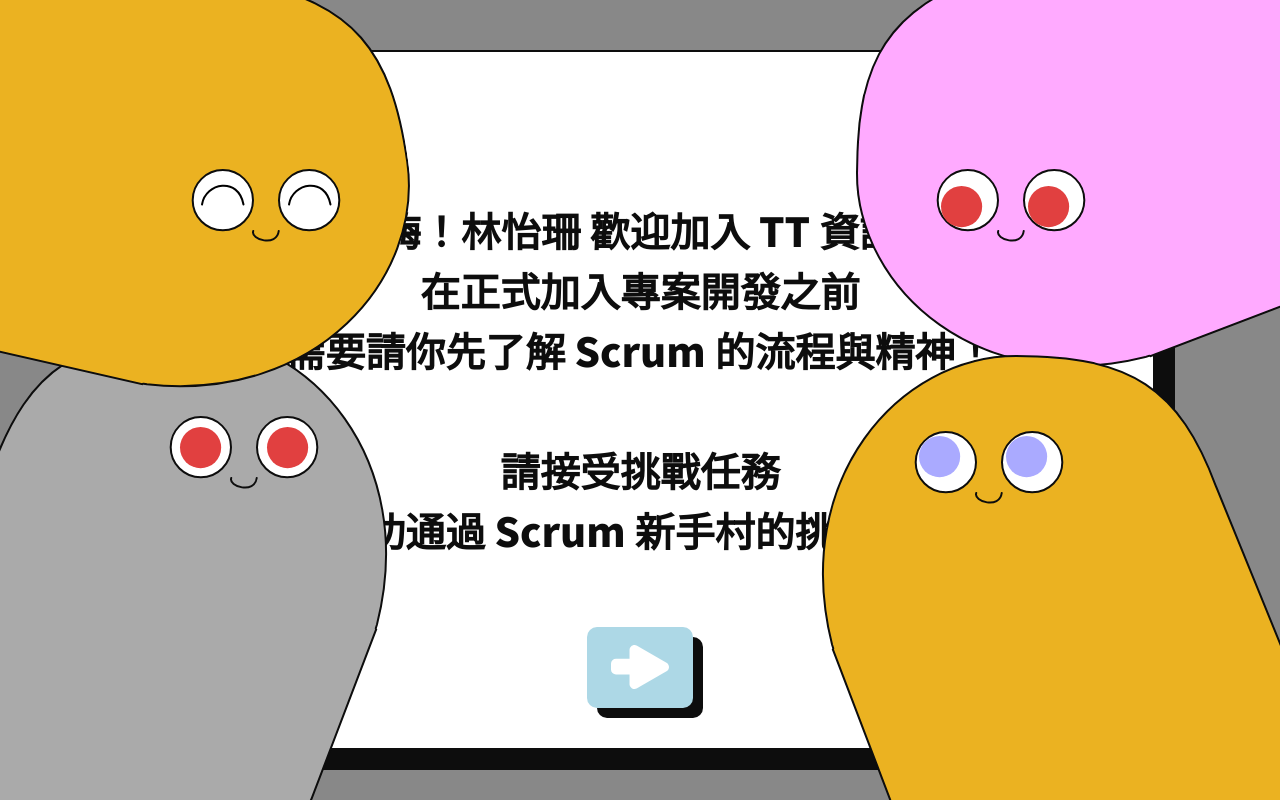
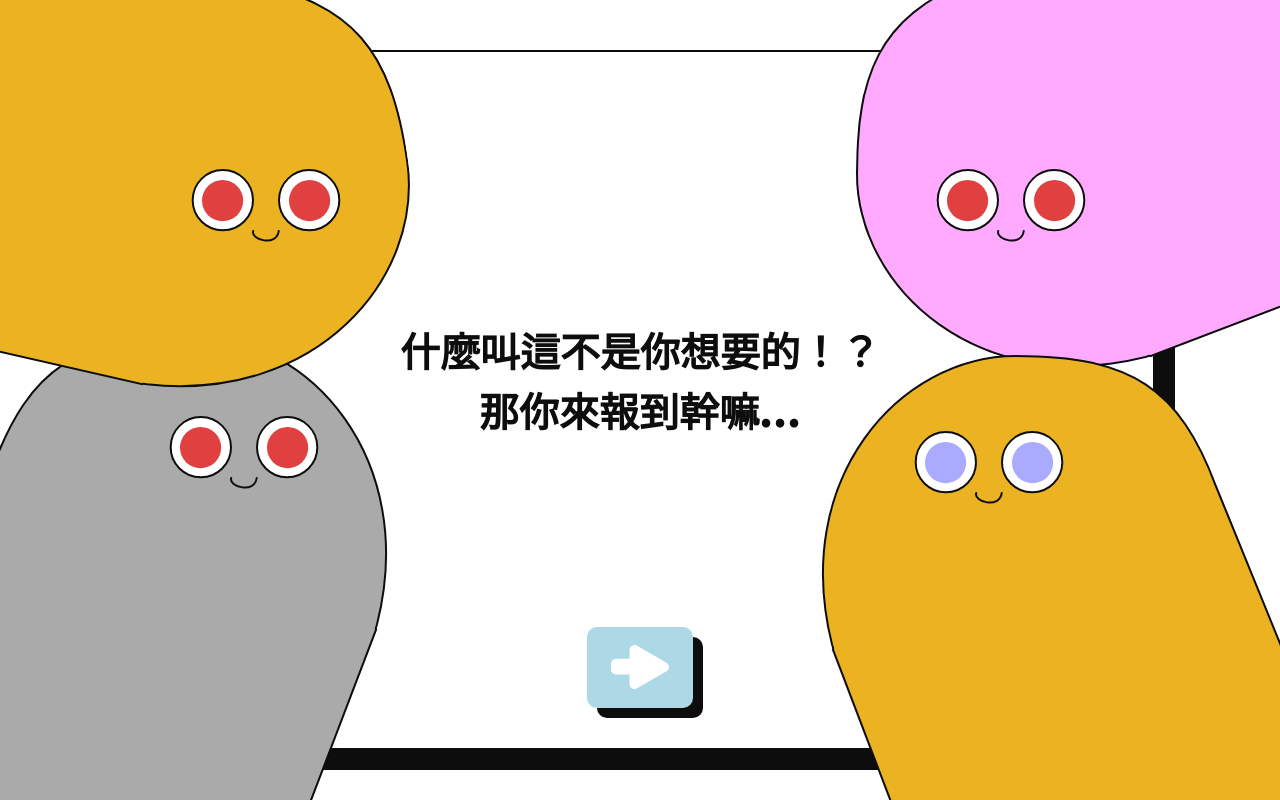
Before and after one commit to a5757657/f2e-scrum, a React (Create React App) app: page / in a window 1280 px wide. Built offline with nearby package versions, Linux system fonts and the light colour scheme.

Commit message:
fix: 將  狀態 stage 改為 每頁的代號(ex. A1)

```diff
--- a/src/App.js
+++ b/src/App.js
@@ -10,31 +10,44 @@ import StageF from './views/StageF/StageF'
 import { Provider } from './context/stageContext'
 import './styles/global.scss'
 
+const generateStageSection = (stageSection) => {
+  switch (stageSection) {
+    case "A":
+      return <StageA />
+    case "B":
+      return <StageB />
+    case "C":
+      return <StageC />
+    case "D":
+      return <StageD />
+    case "E":
+      return <StageE />
+    case "F":
+      return <StageF />
+    // default 之後要改成 return <StageA />;
+    default:
+      return <Sample />
+  }
+};
 
 function App() {
   const [layoutColor, setLayoutColor] = useState('A1')
   const [userName, setUserName] = useState('林怡珊')
   const [stage, setStage] = useState('sample')
+  const stageSection = stage.charAt(0)
+
   return (
     <div className="App">
-      <Provider value={{
-        layoutColor,
-        setLayoutColor,
-        userName,
-        setUserName,
-        stage,
-        setStage
-      }}>
-        <Layout>
-          {stage === 'sample' && <Sample />}
-          {stage === 'A' && <StageA />}
-          {stage === 'B' && <StageB />}
-          {stage === 'C' && <StageC />}
-          {stage === 'D' && <StageD />}
-          {stage === 'E' && <StageE />}
-        </Layout>
+      <Provider
+        value={{
+          userName,
+          setUserName,
+          stage,
+          setStage,
+        }}
+      >
+        <Layout>{generateStageSection(stageSection)}</Layout>
       </Provider>
-
     </div>
   );
 }
--- a/src/views/Sample/Sample.js
+++ b/src/views/Sample/Sample.js
@@ -1,4 +1,4 @@
-import React, { useContext, useState } from 'react'
+import React, { useContext } from 'react'
 import stageContext from '../../context/stageContext'
 import WhiteBlock from '../../components/WhiteBlock/WhiteBlock'
 import Bug from '../../components/Bug/Bug.js'
@@ -7,16 +7,25 @@ import './Sample.scss'
 
 const Sample = () => {
   const { userName } = useContext(stageContext)
-  const [next, setNext] = useState(true)
+  const { stage, setStage } = useContext(stageContext)
+  const next = stage === "sampleNext"
   return (
     <div className="Sample">
       <Bug color={'#aaa'} position={'leftBottom'} />
       <Bug smile={next} position={'leftTop'} />
       <Bug look={next} color={'#faf'} position={'rightTop'} />
       <Bug look={next} eyeColor={'#aaf'} position={'rightBottom'} />
-      <WhiteBlock button={<Button arrow color={'lightblue'} onClick={() => setNext(!next)} />}>
-        <div className='textContainer'>
-          {next ?
+      <WhiteBlock
+        button={
+          <Button
+            arrow
+            color={"lightblue"}
+            onClick={() => setStage("sampleNext")}
+          />
+        }
+      >
+        <div className="textContainer">
+          {next ? (
             <>
               <p>嗨！{userName} 歡迎加入 TT 資訊</p>
               <p>在正式加入專案開發之前</p>
@@ -24,13 +33,12 @@ const Sample = () => {
               <p className='marginTop'>請接受挑戰任務</p>
               <p>成功通過 Scrum 新手村的挑戰吧！</p>
             </>
-            :
+          ) : (
             <>
               <p>什麼叫這不是你想要的！？</p>
               <p>那你來報到幹嘛...</p>
             </>
-          }
-
+          )}
         </div>
       </WhiteBlock>
     </div>
```
